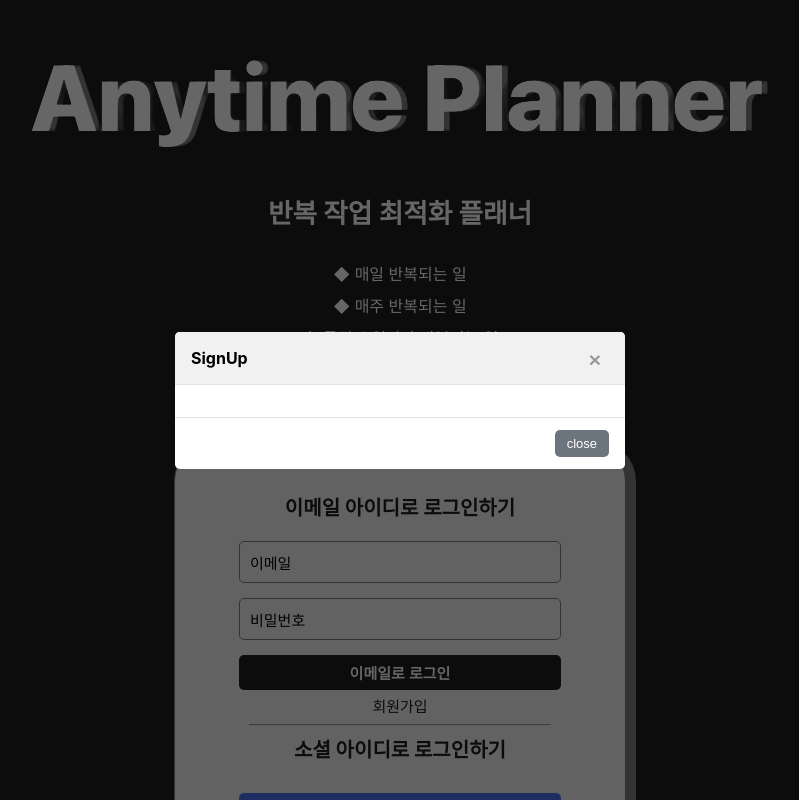
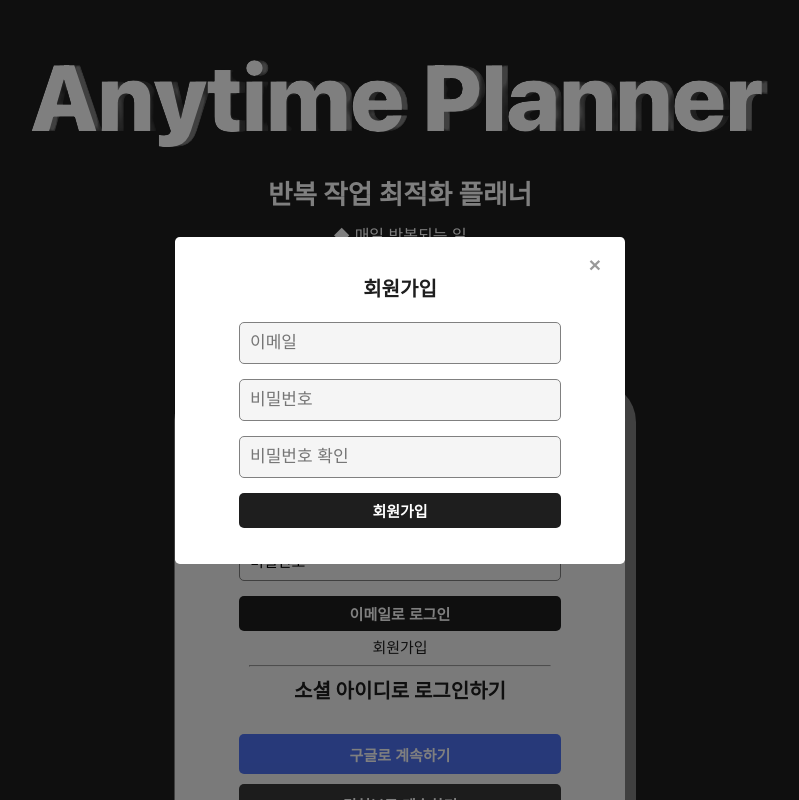
Before and after one commit to kkjjss/anytime_planner_web, a React (Create React App) app: page / in a window 1280 px wide. Both pictures are taken after a click on the element "회원가입". Shown: the top 800 px of the page, without its empty margins (240-1039 px from the left). Built offline with nearby package versions, Linux system fonts and the light colour scheme; no server answers.

Commit message:
회원가입 완성

```diff
--- a/src/App.tsx
+++ b/src/App.tsx
@@ -1,16 +1,24 @@
-import React from "react";
+import React, { useEffect } from "react";
 import Router from "Router";
 import { useState } from "react";
 import { authService } from "firebaseConfig";
 
 function App() {
-    const [isLoggedIn, setIsLoggedIn] = useState(authService.currentUser);
+    const [isLoggedIn, setIsLoggedIn] = useState(false);
+    const [init, setInit] = useState(false);
 
-    return (
-        <div className="App">
-            <Router isLoggedIn={isLoggedIn} />
-        </div>
-    );
+    useEffect(() => {
+        authService.onAuthStateChanged((user) => {
+            if (user) {
+                setIsLoggedIn(true);
+            } else {
+                setIsLoggedIn(false);
+            }
+            setInit(true);
+        });
+    }, []);
+
+    return <div className="App">{init ? <Router isLoggedIn={isLoggedIn} /> : <div>"로그인 중"</div>}</div>;
 }
 
 export default App;
--- a/src/Router.tsx
+++ b/src/Router.tsx
@@ -45,6 +45,6 @@ declare module types {
     }
 
     interface RootProps {
-        isLoggedIn: User | null;
+        isLoggedIn: boolean;
     }
 }
--- a/src/componenets/modals/SignUp.scss
+++ b/src/componenets/modals/SignUp.scss
@@ -6,14 +6,15 @@
     bottom: 0;
     left: 0;
     z-index: 99;
-    background-color: rgba(0, 0, 0, 0.6);
-}
-.modal button {
+    background-color: rgba(0, 0, 0, 0.5);
+
+    button {
         outline: none;
         cursor: pointer;
         border: 0;
     }
-.modal > section {
+
+    section {
         width: 90%;
         max-width: 450px;
         margin: 0 auto;
@@ -22,14 +23,11 @@
         /* 팝업이 열릴때 스르륵 열리는 효과 */
         animation: modal-show 0.3s;
         overflow: hidden;
-}
-.modal > section > header {
+
+        header {
             position: relative;
-    padding: 16px 64px 16px 16px;
-    background-color: #f1f1f1;
-    font-weight: 700;
-}
-.modal > section > header button {
+
+            button {
                 position: absolute;
                 top: 15px;
                 right: 15px;
@@ -40,28 +38,105 @@
                 color: #999;
                 background-color: transparent;
             }
-.modal > section > main {
+        }
+
+        main {
             padding: 16px;
-    border-bottom: 1px solid #dee2e6;
-    border-top: 1px solid #dee2e6;
+
+            .signupbox {
+                display: flex;
+                flex-direction: column;
+                align-items: center;
+                margin-top: 20px;
+                margin-bottom: 20px;
+
+                .title {
+                    font-size: 15pt;
+                    font-weight: 700;
+                    color: #1e1e1e;
+                    margin-bottom: 20px;
+                    text-align: center;
                 }
-.modal > section > footer {
-    padding: 12px 16px;
-    text-align: right;
+
+                .inputbox {
+                    position: relative;
+
+                    input {
+                        background-color: rgb(245, 245, 245);
+                        width: 300px;
+                        padding: 10px;
+                        font-size: 17px;
+                        border: 1px solid gray;
+                        border-radius: 5px;
+                        outline: none;
+                        margin-bottom: 15px;
+                        transition: 0.25s;
                     }
-.modal > section > footer button {
-    padding: 6px 12px;
-    color: #fff;
-    background-color: #6c757d;
+
+                    // input::placeholder {
+                    //     color: rgb(245, 245, 245);
+                    //     transition-delay: 0.25s;
+                    //     transition: 0.25s;
+                    // }
+
+                    input:focus {
+                        border: 1px solid rgba(0, 0, 255, 0.8);
+                    }
+
+                    input:focus ~ span,
+                    input:valid ~ span {
+                        color: rgb(0, 0, 255);
+                        transform: translateX(5px) translateY(-20px);
+                        // background-color: rgb(245, 245, 245);
+                        padding: 0;
+                        padding-left: 5px;
+                        padding-right: 5px;
+                        border-left: 1px solid blue;
+                        border-right: 1px solid blue;
+                        font-size: 15px;
+                    }
+
+                    input:not(:focus):valid ~ span {
+                        color: #1e1e1e;
+                        border-left: 1px solid gray;
+                        border-right: 1px solid gray;
+                    }
+
+                    // input:focus::placeholder {
+                    //     color: gray;
+                    // }
+                }
+
+                button {
+                    width: 322px;
+                    height: 35px;
+                    font-size: 15px;
+                    font-weight: 700;
+                    border: 0px;
+                    background-color: #1e1e1e;
                     border-radius: 5px;
-    font-size: 13px;
+                    color: white;
+
+                    input {
+                        border: none;
+                        background-color: #1e1e1e;
+                        font-size: 15px;
+                        font-weight: 700;
+                        color: white;
                     }
+                }
+            }
+        }
+    }
+}
+
 .modal.openModal {
     display: flex;
     align-items: center;
     /* 팝업이 열릴때 스르륵 열리는 효과 */
     animation: modal-bg-show 0.3s;
 }
+
 @keyframes modal-show {
     from {
         opacity: 0;
--- a/src/componenets/modals/SignUp.tsx
+++ b/src/componenets/modals/SignUp.tsx
@@ -1,44 +1,104 @@
+import React, { useState } from "react";
 import { createUserWithEmailAndPassword } from "firebase/auth";
-import React, { useRef } from "react";
 import "./SignUp.scss";
+import { authService } from "firebaseConfig";
+import { async } from "@firebase/util";
 
-export default function SignUp(props: any) {
+export function SignUp(props: any) {
     // 열기, 닫기, 모달 헤더 텍스트를 부모로부터 받아옴
-    const { open, close, header, onClickSignUp, outContent } = props;
+    const { signUp, toggleSignUp, outModal } = props;
+
+    const [email, setEmail] = useState("");
+    const [password, setPassword] = useState("");
+    const [passwordCheck, setPasswordCheck] = useState("");
+    // const [nickname, setNickname] = useState("");
+
+    const onChangeEmail = (event: React.ChangeEvent<HTMLInputElement>) => {
+        setEmail(event.target.value);
+    };
+
+    const onChangePassword = (event: React.ChangeEvent<HTMLInputElement>) => {
+        setPassword(event.target.value);
+    };
+
+    const onChangePasswordCheck = (event: React.ChangeEvent<HTMLInputElement>) => {
+        setPasswordCheck(event.target.value);
+    };
+
+    // const onChangeNickname = (event: React.ChangeEvent<HTMLInputElement>) => {
+    //     setNickname(event.target.value);
+    // };
+
+    const onSubmit = async (event: React.FormEvent<HTMLFormElement>) => {
+        //Event 인터페이스의 preventDefault() 메서드는 어떤 이벤트를 명시적으로 처리하지 않은 경우, 해당 이벤트에 대한 사용자 에이전트의 기본 동작을 실행하지 않도록 지정합니다.
+        event.preventDefault();
+
+        if (password !== passwordCheck) {
+            alert("비밀번호를 다시 확인해 주세요");
+        } else {
+            try {
+                //계정 생성
+                const data = await createUserWithEmailAndPassword(authService, email, password);
+
+                console.log(data);
+
+                if (data) {
+                    alert("회원가입이 완료되었습니다");
+                    closeModal();
+                }
+            } catch (error) {
+                console.error(error);
+                alert(error);
+            }
+        }
+    };
 
     const closeModal = () => {
-        onClickSignUp();
+        toggleSignUp();
     };
-
-    // createUserWithEmailAndPassword
 
     return (
         // 모달이 열릴때 openModal 클래스가 생성된다.
         <div
-            className={open ? "openModal modal" : "modal"}
-            ref={outContent}
+            className={signUp ? "openModal modal" : "modal"}
+            ref={outModal}
             onClick={(e) => {
-                if (outContent.current === e.target) {
+                if (outModal.current === e.target) {
                     closeModal();
                 }
             }}
         >
-            {open ? (
             <section>
                 <header>
-                        {header}
                     <button className="close" onClick={closeModal}>
-                            &times;
+                        &times; {/* 곱셈기호 x */}
                     </button>
                 </header>
-                    <main>{props.children}</main>
-                    <footer>
-                        <button className="close" onClick={closeModal}>
-                            close
+                <main>
+                    <div className="signupbox">
+                        <form onSubmit={onSubmit}>
+                            <div className="title">회원가입</div>
+                            <div className="inputbox">
+                                <input className="email" type="text" placeholder="이메일" required value={email} onChange={onChangeEmail} />
+                            </div>
+                            <div className="inputbox">
+                                <input className="password" type="password" placeholder="비밀번호" required value={password} onChange={onChangePassword} />
+                            </div>
+                            <div className="inputbox">
+                                <input className="passwordCheck" type="password" placeholder="비밀번호 확인" required value={passwordCheck} onChange={onChangePasswordCheck} />
+                            </div>
+                            {/* <div className="inputbox">
+                                <input className="nickname" type="text" placeholder="별명" required value={nickname} onChange={onChangeNickname} />
+                            </div> */}
+                            <button>
+                                <input type="submit" value="회원가입" />
                             </button>
-                    </footer>
+                        </form>
+                    </div>
+                </main>
             </section>
-            ) : null}
         </div>
     );
 }
+
+export default React.memo(SignUp);
--- a/src/pages/Auth/Auth.scss
+++ b/src/pages/Auth/Auth.scss
@@ -13,22 +13,18 @@
             width: 800px;
             color: white;
             text-align: center;
-            .title {
-                font-size: 70pt;
-                font-weight: 800;
-                text-shadow: 6px 0px gray;
-            }
+
             .subtitle {
                 margin-top: 10px;
                 font-size: 20pt;
                 font-weight: 700;
             }
             .descriptionbox {
-                margin-top: 30px;
+                margin-top: 10px;
                 .desc {
                     margin-top: 8px;
                 }
-                margin-bottom: 20px;
+                margin-bottom: 0px;
             }
         }
 
--- a/src/pages/Auth/Auth.tsx
+++ b/src/pages/Auth/Auth.tsx
@@ -2,14 +2,17 @@ import React, { useRef, useState } from "react";
 import "./Auth.scss";
 import logo from "../../assets/logo.png";
 import SignUpModal from "componenets/modals/SignUp";
+import { sign } from "crypto";
+import { signInWithEmailAndPassword } from "firebase/auth";
+import { authService } from "firebaseConfig";
 
 export default function Login() {
     const [email, setEmail] = useState("");
     const [password, setPassword] = useState("");
-    const [open, setOpen] = useState(false);
-    const [close, setClose] = useState(true);
+    const [signUp, setSignUpOpen] = useState(false);
+    // const [error, setError] = useState("")
 
-    const outContent = useRef<HTMLDivElement | null>(null);
+    const outModal = useRef<HTMLDivElement | null>(null);
 
     const onChangeEmail = (event: React.ChangeEvent<HTMLInputElement>) => {
         setEmail(event.target.value);
@@ -19,20 +22,26 @@ export default function Login() {
         setPassword(event.target.value);
     };
 
-    const onSubmit = (event: React.FormEvent<HTMLFormElement>) => {
+    const onSubmit = async (event: React.FormEvent<HTMLFormElement>) => {
         //Event 인터페이스의 preventDefault() 메서드는 어떤 이벤트를 명시적으로 처리하지 않은 경우, 해당 이벤트에 대한 사용자 에이전트의 기본 동작을 실행하지 않도록 지정합니다.
         event.preventDefault();
-        // throw new Error("!!");
+
+        //로그인
+        try {
+            const data = await signInWithEmailAndPassword(authService, email, password);
+        } catch (error) {
+            alert(error);
+            console.error(error);
+        }
     };
 
-    const onClickSignUp = (event: React.MouseEvent<HTMLSpanElement>) => {
-        setOpen(!open);
-        setClose(!close);
+    const toggleSignUp = (/* event: React.MouseEvent<HTMLSpanElement> */) => {
+        setSignUpOpen(!signUp);
     };
 
     return (
         <div className="Auth">
-            {open && !close ? SignUpModal({ open, close, header: "SignUp", onClickSignUp, outContent }) : <></>}
+            {signUp ? <SignUpModal signUp={signUp} toggleSignUp={toggleSignUp} outModal={outModal} /> : <></>}
             <div className="container">
                 <div className="titlebox">
                     <div className="title">
@@ -65,7 +74,7 @@ export default function Login() {
                             </button>
                         </div>
                     </form>
-                    <span className="join" onClick={onClickSignUp}>
+                    <span className="join" onClick={toggleSignUp}>
                         회원가입
                     </span>
 
```
Lines whose indentation alone changed are shown as unchanged.
